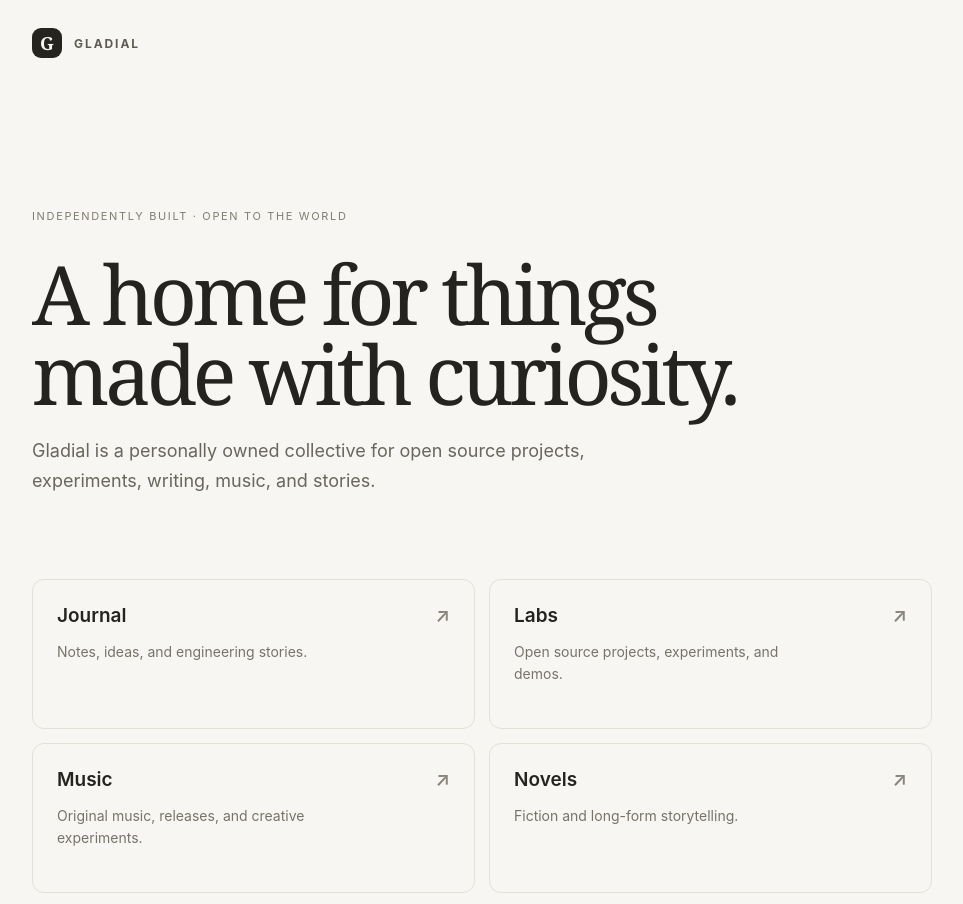
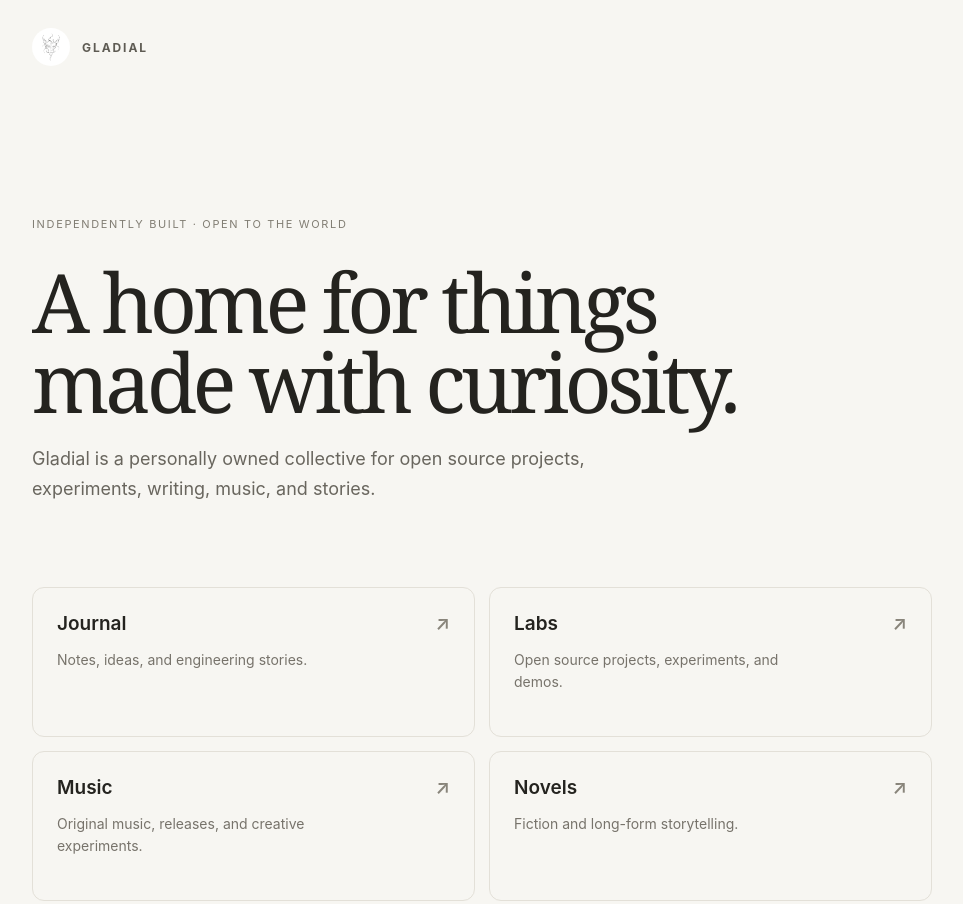
Before and after one commit to teamgladial/gladial-hub, an Astro site: page / in a window 1280 px wide. Shown: the top 904 px of the page, without its empty margins (158-1121 px from the left). Built offline with nearby package versions, Linux system fonts and the light colour scheme; Astro itself is replaced by a stand-in of ours.

Commit message:
Apply official Gladial branding

```diff
--- a/src/pages/index.astro
+++ b/src/pages/index.astro
@@ -10,13 +10,13 @@ const verticals = [
   <head>
     <meta charset="utf-8" />
     <meta name="viewport" content="width=device-width" />
-    <link rel="icon" type="image/svg+xml" href="/favicon.svg" />
+    <link rel="icon" type="image/png" href="/gladial-mark.png" />
     <meta name="description" content="Gladial is a personally owned collective for open source projects, writing, music, and fiction." />
     <title>Gladial | A creative collective</title>
   </head>
   <body>
     <main>
-      <header><span class="mark">G</span><span>GLADIAL</span></header>
+      <header><img class="mark" src="/gladial-mark.png" alt="Gladial logo" /><span>GLADIAL</span></header>
       <section class="intro">
         <p class="eyebrow">INDEPENDENTLY BUILT · OPEN TO THE WORLD</p>
         <h1>A home for things<br />made with curiosity.</h1>
@@ -39,7 +39,7 @@ const verticals = [
   :global(body) { margin: 0; background: #f7f6f2; color: #24231f; font-family: Inter, ui-sans-serif, system-ui, -apple-system, BlinkMacSystemFont, "Segoe UI", sans-serif; }
   main { width: min(900px, calc(100% - 48px)); margin: 0 auto; }
   header { display: flex; align-items: center; gap: 12px; padding: 28px 0; color: #5e5b53; font-size: 12px; font-weight: 700; letter-spacing: .16em; }
-  .mark { display: grid; place-items: center; width: 30px; height: 30px; border-radius: 9px; background: #25241f; color: #f7f6f2; font-family: Georgia, serif; font-size: 18px; letter-spacing: 0; }
+  .mark { display: block; width: 38px; height: 38px; padding: 3px; border-radius: 50%; background: #fff; object-fit: contain; }
   .intro { padding: clamp(70px, 14vh, 140px) 0 64px; }
   .eyebrow { color: #817d73; font-size: 11px; letter-spacing: .15em; }
   h1 { margin: 30px 0 22px; font-family: Georgia, "Times New Roman", serif; font-size: clamp(48px, 8vw, 82px); font-weight: 400; letter-spacing: -.055em; line-height: .98; }
```
Also changed, not shown: public/gladial-logo.png (added), public/gladial-mark.png (added).
